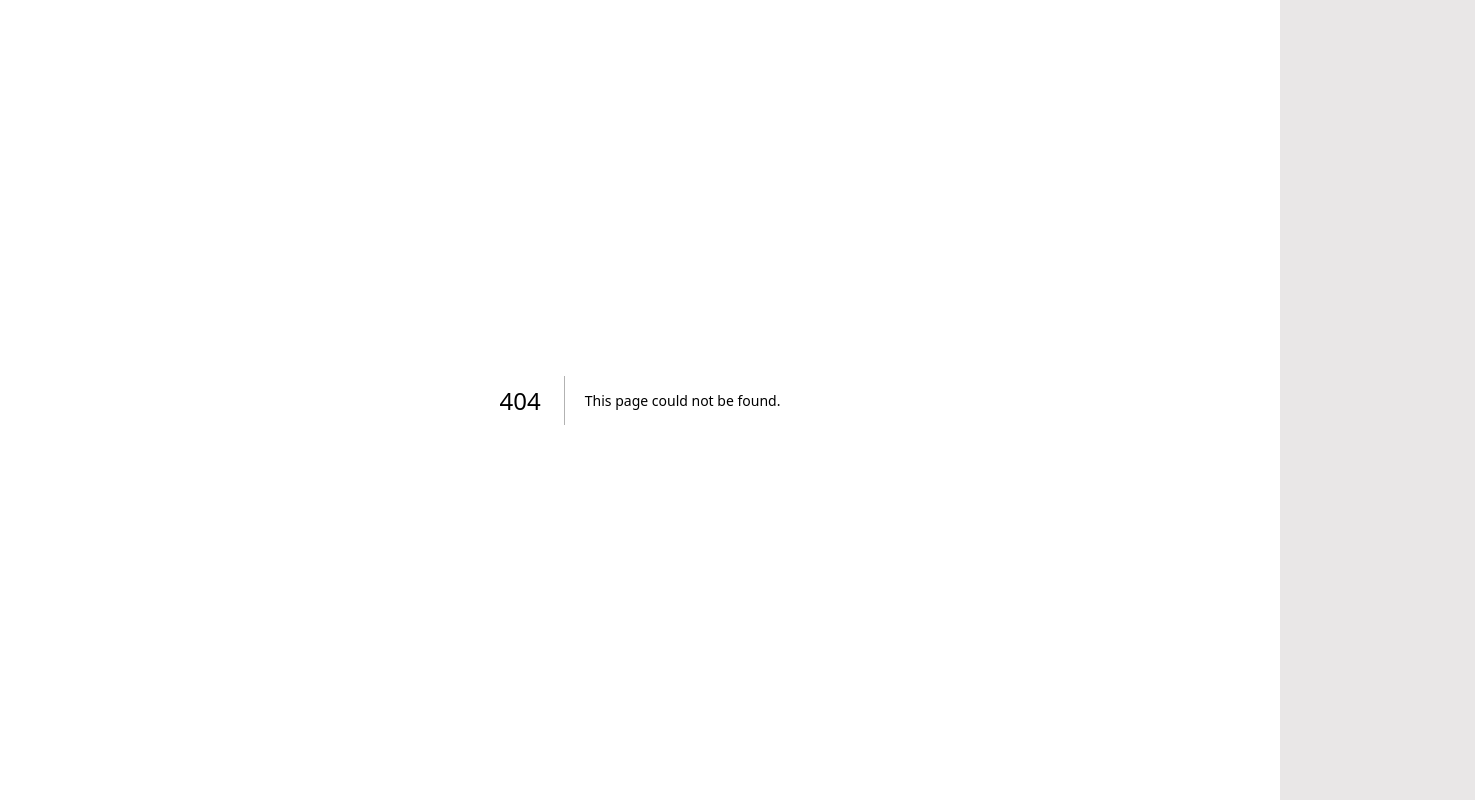
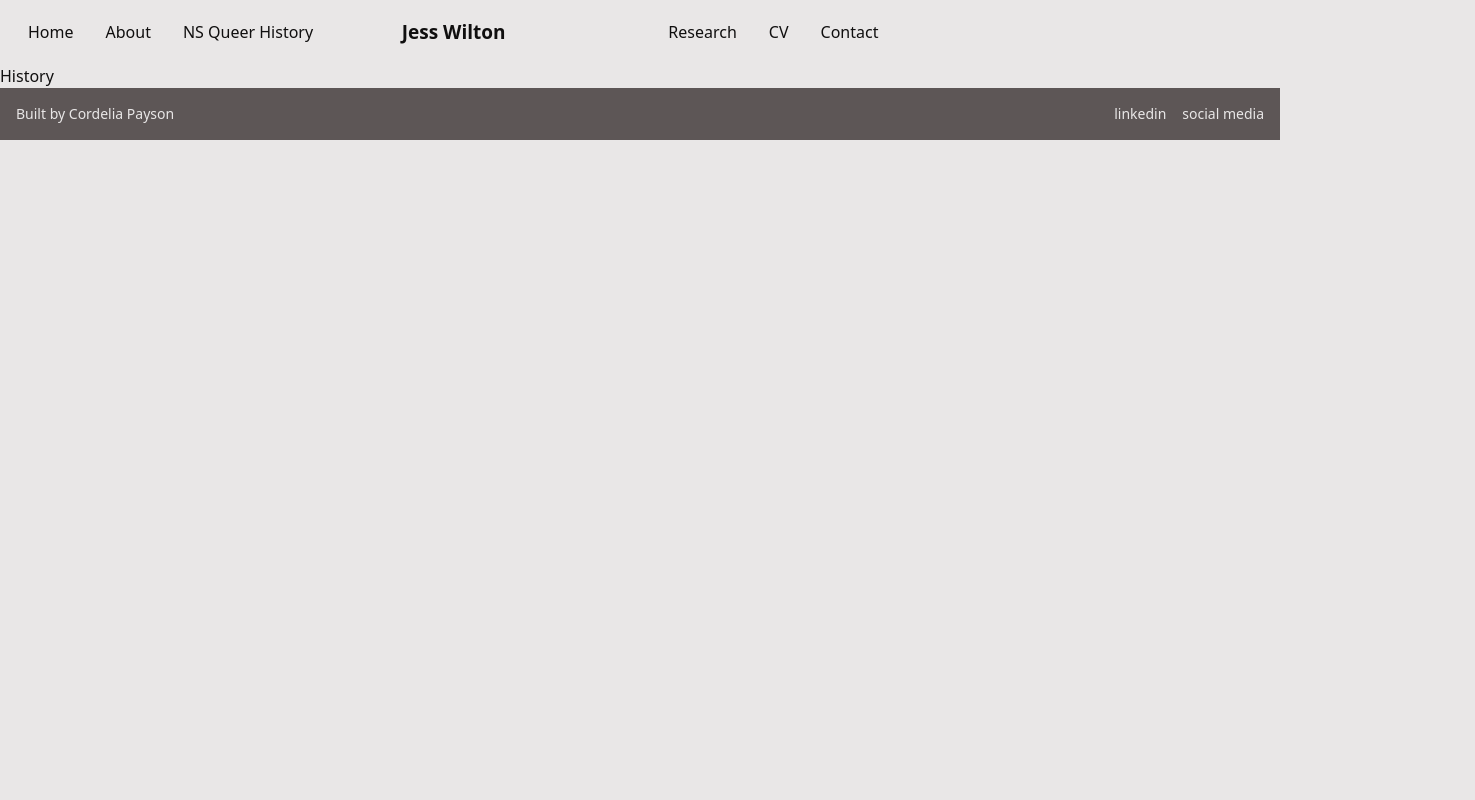
Before and after one commit to cordelia-payson/jw-site, a Next.js app: page /history in a window 1280 px wide. Before the commit this address had no page. Shown: the whole page, 1475 px wide, since content can reach past the window. Built offline with nearby package versions, Linux system fonts and the light colour scheme.

Commit message:
created NS Queery History page

```diff
--- /dev/null
+++ b/pages/history.js
@@ -0,0 +1,12 @@
+import Image from 'next/image';
+import Layout from '../components/layout.js';
+
+function History() {
+  return (
+    <Layout>
+      <div>History</div>
+    </Layout>
+  );
+}
+
+export default History;
```
